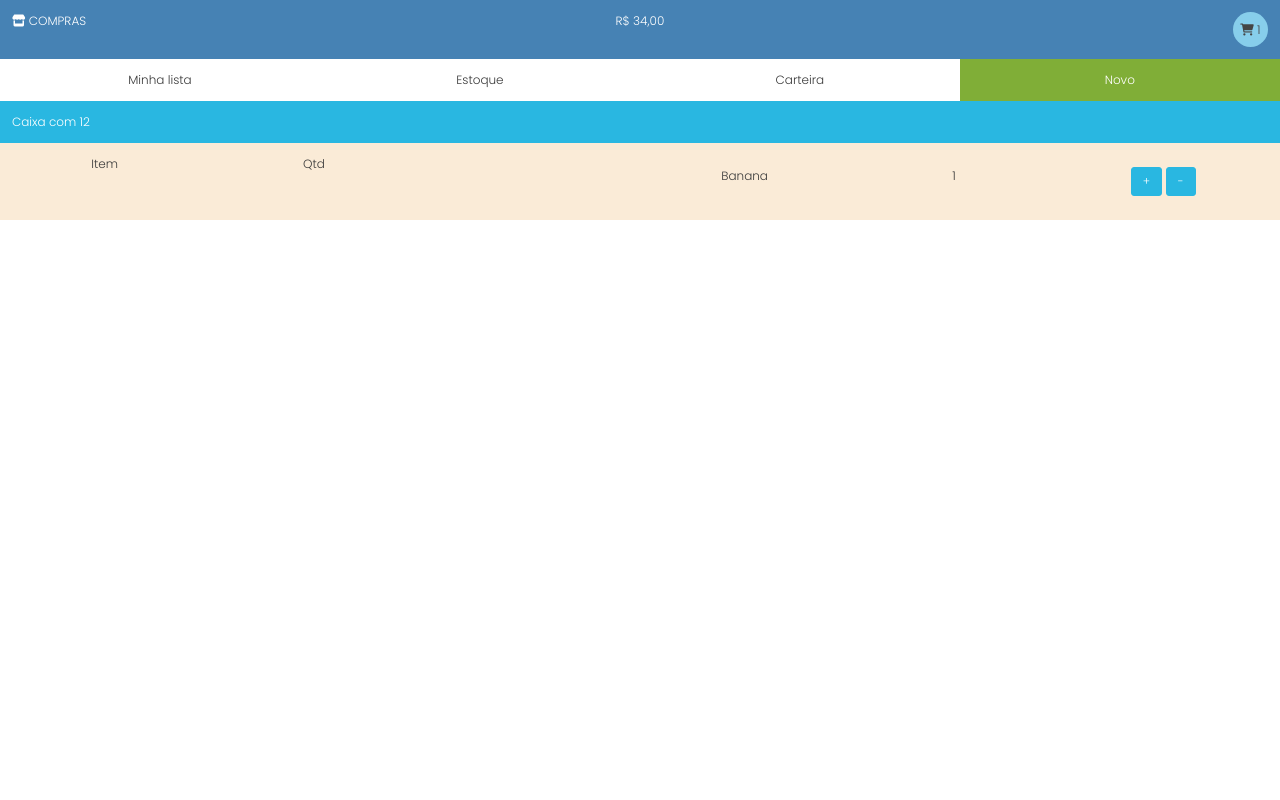
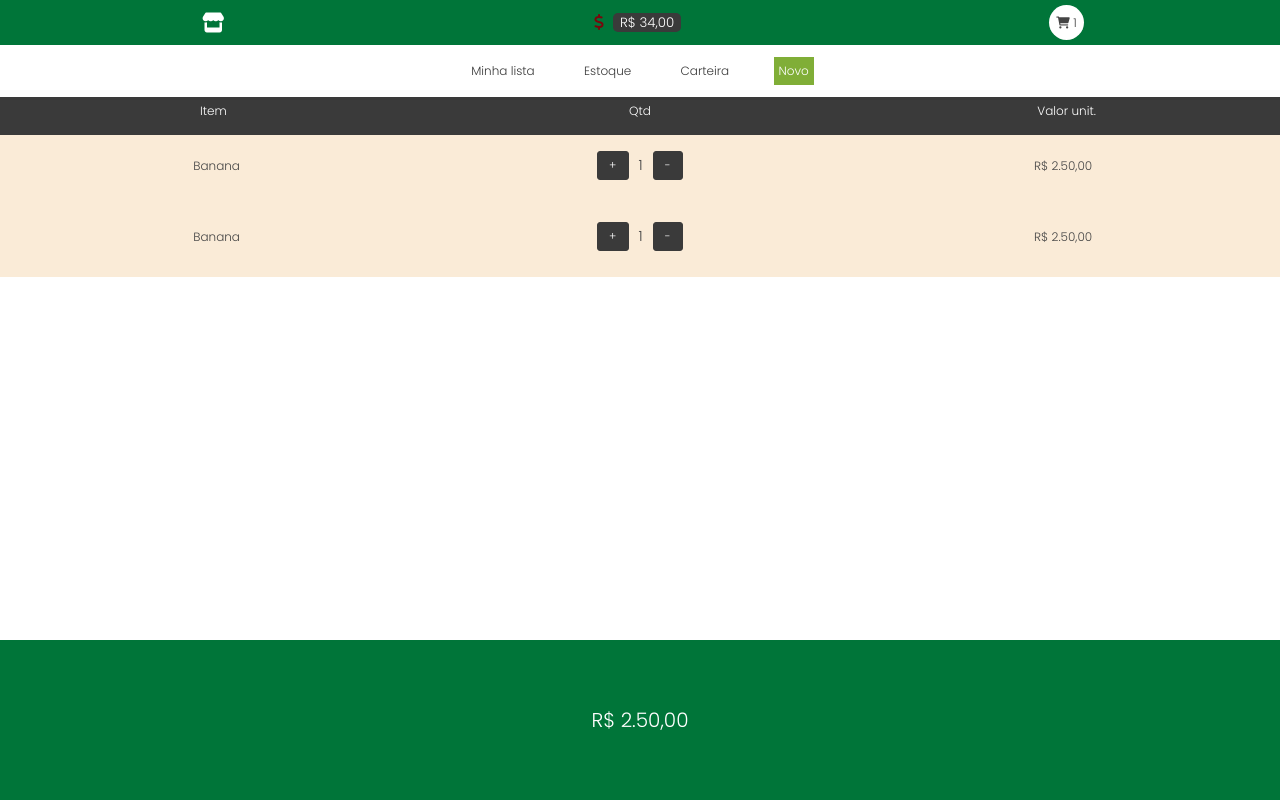
Before and after one commit to joceilton/App-Compras, a plain HTML site: page index.html in a window 1280 px wide. Drawn offline with nearby package versions, Linux system fonts and the light colour scheme.

Commit message:
Alteraçoes no layout

```diff
--- a/css/style.css
+++ b/css/style.css
@@ -1,24 +1,76 @@
 body {
     font-family: 'Poppins', sans-serif;
     font-weight: 300;
-    font-size: 12px;
+    font-size: 20px;
+}
+
+a {
+    display: block;
+}
+
+.menu-open-mobile {
+    display: none;
+    background-color: #007539;
+}
+
+.c-red {
+    color: #79060c;
+}
+
+.cc-3-s, .cc-4-s, .cc-12-s {
+    padding: 5px !important;
+    display: flex;
+    justify-content: center;
+    align-items: center;
+}
+
+.btn {
+    background-color: #3a3a3a !important;
+    border-color: #3a3a3a !important;
+    outline: none;
+}
+
+.btnModal {
+    display: none;
 }
 
 .header {
-    background-color: #4682B4;
+    background-color: #007539;
     color: #fff;
 }
 
 .header .itens {
     width: 35px;
     height: 35px;
-    background-color: #87CEEB;
+    background-color: #fff;
     line-height: 35px;
     text-align: center;
     color: #444;
     font-size: 12px;
     border-radius: 50%;
     float: right;
+}
+
+.header .headercarrinho {
+    border-radius: 20px;
+    margin: 5px 0;
+}
+
+.header .valor-carrinho {
+    font-size: 16px;
+    display: block;
+}
+
+.header .valor-carrinho .fa.fa-cart-shopping {
+    font-size: 13px;
+    color: #fff;
+    display: block;
+}
+
+.header .valor-para-acrescentar {
+    font-size: 13px;
+    color: #444;
+    display: block;
 }
 
 .menu {
@@ -30,6 +82,71 @@ body {
     background-color: antiquewhite;
 }
 
+.lista .bloco .listHeader {
+    background-color: #3a3a3a;
+    font: 12px;
+    color: #fff;
+    display: flex;
+    justify-content: center;
+    align-items: center;
+}
+
 .lista .listItem {
     text-align: center;
+    font-size: 12px;
+    color: #444;
 }
+
+.lista .listItem .number-qtd {
+    text-align: center;
+    font-size: 14px;
+    color: #444;
+    padding: 10px;
+    display: block;
+}
+
+.lista .listItem .btn {
+    display: flex;
+    justify-content: center;
+    align-items: center;
+}
+
+.lista .listItem .btn-group {
+    display: flex;
+    justify-content: center;
+    align-items: center;
+    padding: 0;
+}
+
+div.total-carrinho {
+    background-color: #007539;
+    text-align: center;
+    font-size: 1em;
+    color: #fff;
+    position: fixed;
+    bottom: 0;
+    left: 0;
+    width: 100vw;
+    height: 20%;
+    display: flex;
+    justify-content: center;
+    align-items: center;
+}
+
+@media (min-width: 700px) {
+    .menu-open-mobile {
+        display: none;
+    }
+}
+
+@media (max-width: 700px) {
+
+    .menu-open-mobile {
+        display: block;
+    }
+
+    .menu-principal {
+        display: none;
+    }
+
+}
--- a/index.html
+++ b/index.html
@@ -1,3 +1,11 @@
+<!--
+
+    Página Inicial
+
+    traz os itens do carrinho
+
+-->
+
 <!DOCTYPE html>
 <html lang="pt-br">
 <head>
@@ -22,14 +30,17 @@
 </head>
 <body>
 
-    <div class=" header columns">
+    <button class="cc-bg-primary btnModal" data-modal="modal-slideinleft-fs" role="button">"SlideInLeft & Fullscreen" modal</button>
+
+    <div class="header columns">
 
         <div class="cc-4-s">
-            <i class="fa-solid fa-store"></i> COMPRAS
+            <i class="fa-solid fa-store"></i>
         </div>
 
-        <div class="cc-4-s" style="text-align: center;">
-            R$ 34,00
+        <div class="cc-4-s headercarrinho" style="text-align: center;">
+            <span class="valor-carrinho c-red"> <i class="fa fa-dollar"></i> <span class="badge"> R$ 34,00 </span> </span>
+            <!-- span class="valor-para-acrescentar"> + R$ 7,00 </span> -->
         </div>
 
         <div class="cc-4-s">
@@ -37,33 +48,81 @@
             <div class="itens">
                 <i class="fa fa-cart-shopping"></i> 1
             </div>
-
         </div>
 
     </div> <!-- header -->
 
     <div class="menu columns">
+
+        <ul class="cc-12-s cc-horizontal menu-open-mobile">
+            <li>
+                <a href="#">
+                    <i class="fa fa-bars"></i>
+                </a>
+            </li>
+        </ul>
+
+
+        <ul class="cc-horizontal menu-principal">
+
+            <li>
+
+                <a href="#">
+
                     <div class="cc-3-s">
                         Minha lista
                     </div>
+
+                </a>
+
+            </li>
+
+            <li>
+
+                <a href="#">
+
                     <div class="cc-3-s">
                         Estoque
                     </div>
+
+                </a>
+
+            </li>
+
+            <li>
+
+                <a href="#">
+
                     <div class="cc-3-s">
                         Carteira
                     </div>
+
+                </a>
+
+            </li>
+
+            <li>
+
+                <a href="#">
+
                     <div class="cc-3-s cc-bg-green">
                         Novo
                     </div>
+
+                </a>
+
+            </li>
+
+        </ul>
+
+
     </div>
 
-    <div class="lista columns">
+    <div class="lista">
 
         <div class="columns bloco">
-            <div class="cc-12-s cc-bg-primary">
-                Caixa com 12
-            </div>
-            <div class="listItem columns">
+
+            <div class="listItem listHeader columns">
                 <div class="cc-4-s">
                     Item
                 </div>
@@ -71,28 +130,91 @@
                     Qtd
                 </div>
                 <div class="cc-4-s">
+                    Valor unit.
+                </div>
+                <div class="cc-4-s">
                 </div>
             </div>
-            <div class="cc 12-s">
+        </div>
+
+        <div class="columns bloco">
+            <div class="cc-12-s columns">
 
                 <div class="listItem columns">
                     <div class="cc-4-s">
                         Banana
                     </div>
-                    <div class="cc-4-s">
-                        1
+                    <div class="cc-4-s columns">
+                        <div class="btn-group">
+                        <a href="#" class="btn cc-thin cc-bg-primary">+</a>
+                        <span class="number-qtd"> 1 </span>
+                        <a href="#" class="btn cc-thin cc-bg-primary">-</a>
+                    </div>
                     </div>
                     <div class="cc-4-s">
-                        <a href="#" class="btn cc-thin cc-bg-primary">+</a>
-                        <a href="#" class="btn cc-thin cc-bg-primary">-</a>
+                        R$ 2.50,00
+                    </div>
+                    <div class="cc-4-s">
+
+
                     </div>
                 </div>
 
             </div>
         </div> <!-- Bloco -->
 
+        <div class="columns bloco">
+            <div class="cc-12-s columns">
+
+                <div class="listItem columns">
+                    <div class="cc-4-s">
+                        Banana
+                    </div>
+                    <div class="cc-4-s columns">
+                        <div class="btn-group">
+                        <a href="#" class="btn cc-thin cc-bg-primary">+</a>
+                        <span class="number-qtd"> 1 </span>
+                        <a href="#" class="btn cc-thin cc-bg-primary">-</a>
+                    </div>
+                    </div>
+                    <div class="cc-4-s">
+                        R$ 2.50,00
+                    </div>
+                    <div class="cc-4-s">
 
 
+                    </div>
+                </div>
+
+            </div>
+        </div> <!-- Bloco -->
+
+        <div class="columns total-carrinho">
+            R$ 2.50,00
+        </div>
+
+    </div>
+
+    <!-- SLIDE IN LEFT EXEMPLE COMBINED WITH FULLSCREEN & FIXED HEADER & FOOTER -->
+<div id="modal-slideinleft-fs" class="modal" data-open="slideInLeft" data-fixed-hf data-fullscreen>
+    <button data-close-modal></button>
+    <div class="modal-overlay"></div>
+    <div class="modal-content">
+        <div class="modal-header">
+            Atenção
+        </div>
+        <section class="wrap-modal-body">
+            <div class="modal-body">
+                <p>
+                    Você precisa acrescentar mais R$ 7,00
+                </p>
+                <button class="cc-bg-primary"> Acrescentar Agora </button>
+            </div>
+        </section>
+        <div class="modal-footer cc-txt-center">
+            <a href="javascript:void(0)" class="btn cc-bg-red" data-close-modal>Close</a>
+        </div>
+    </div>
 </div>
 
     <script
@@ -102,5 +224,11 @@
 
 <script src="js/chuckcss.js"></script>
 
+<script>
+    $(function() {
+        //$('.btnModal').click()
+    })
+</script>
+
 </body>
 </html>
```
Lines whose indentation alone changed are shown as unchanged.
